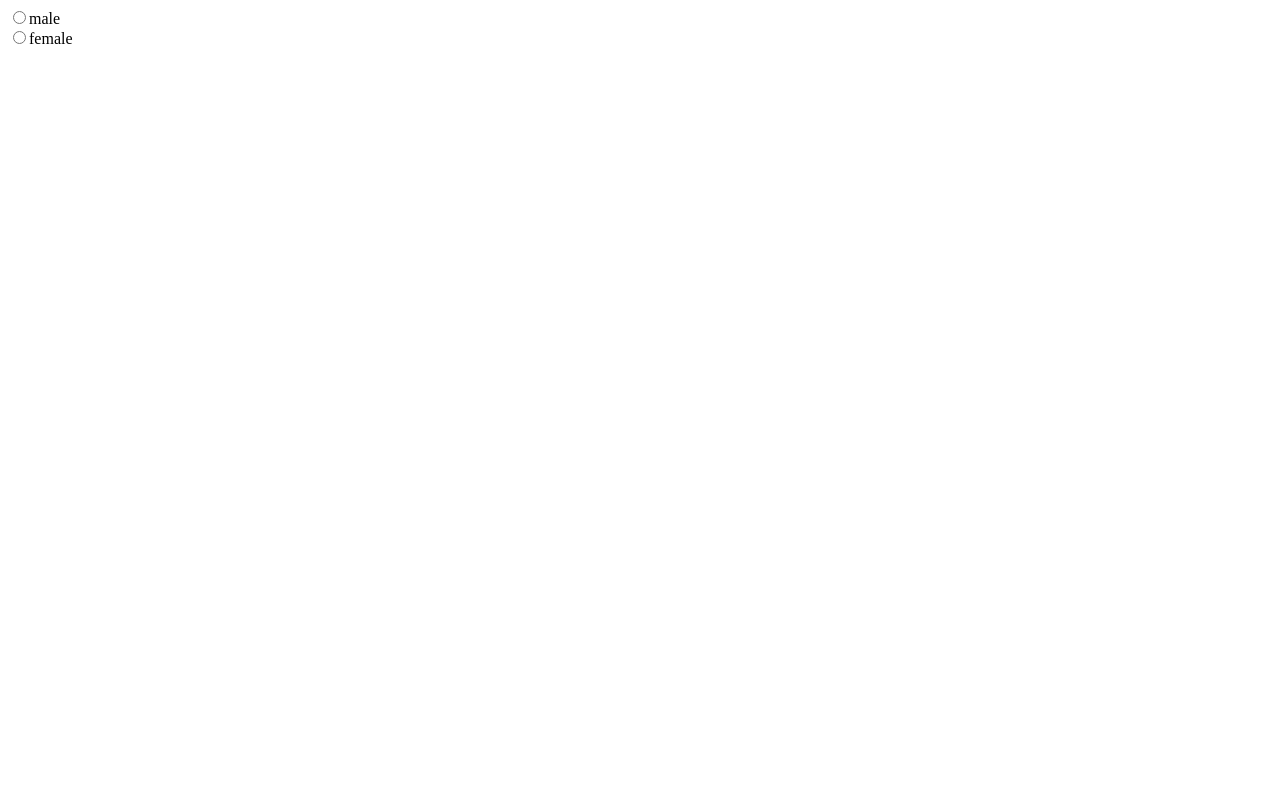
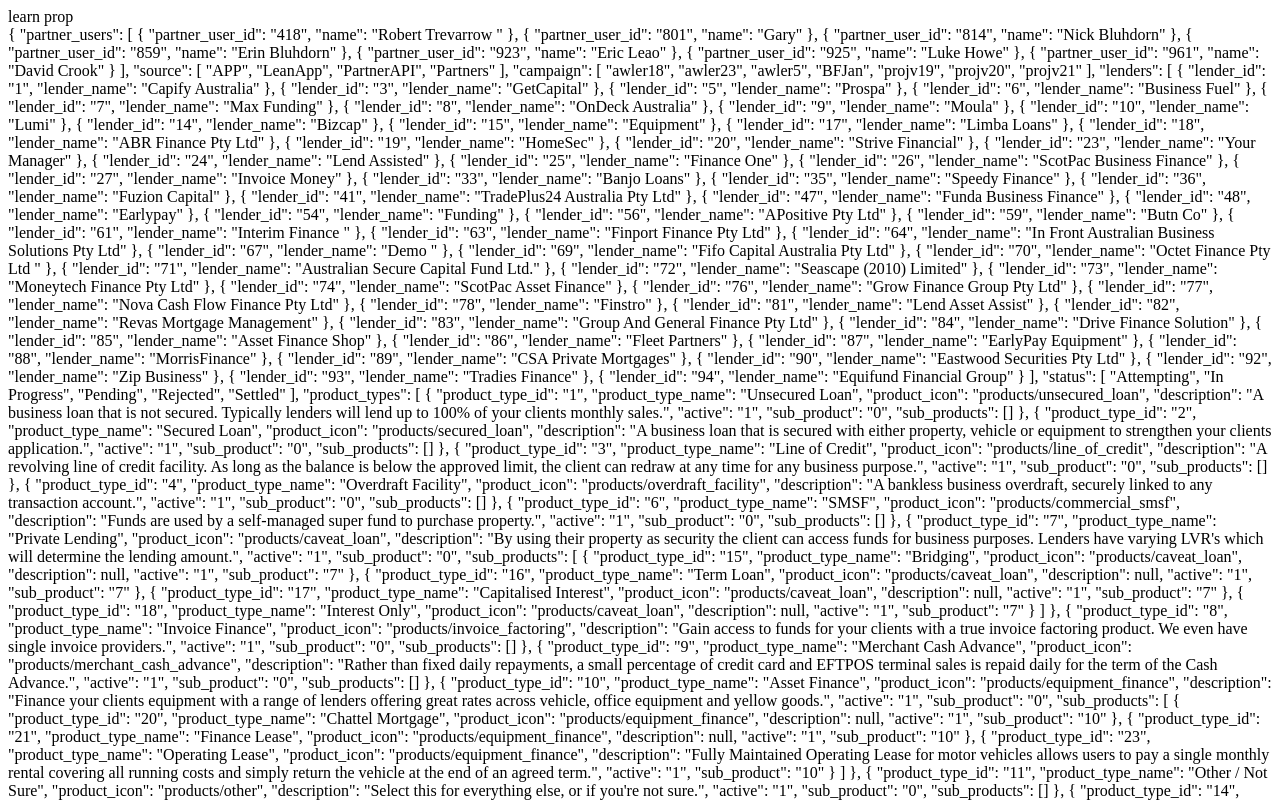
Before and after one commit to pys1992/learn-vue2, a Vue app: page / in a window 1280 px wide. Shown: the top 800 px of the page. Built offline with nearby package versions, Linux system fonts and the light colour scheme.

Commit message:
learn prop

```diff
--- a/src/App.vue
+++ b/src/App.vue
@@ -15,18 +15,22 @@
 
 <!--        <h1>NumberToObject</h1>-->
         <!--        <NumberToObject></NumberToObject>-->
-        <SubmitAndRefetchData></SubmitAndRefetchData>
+<!--        <SubmitAndRefetchData></SubmitAndRefetchData>-->
+        <LearnProp :filter-items="filterItems"></LearnProp>
+
     </div>
 </template>
 
 <script>
 import NumberToObject from './components/NumberToObject'
 import SubmitAndRefetchData from './components/SubmitAndRefetchData'
+import LearnProp from './components/LearnProp'
 
 export default {
     components: {
         NumberToObject,
-        SubmitAndRefetchData
+        SubmitAndRefetchData,
+        LearnProp
     },
     data() {
         return {
--- /dev/null
+++ b/src/components/LearnProp.vue
@@ -0,0 +1,16 @@
+<template>
+    <div>
+        learn prop
+        <div>
+            {{ filterItems }}
+        </div>
+    </div>
+</template>
+
+
+<script>
+
+export default {
+    props: ['filterItems'],
+}
+</script>
```
